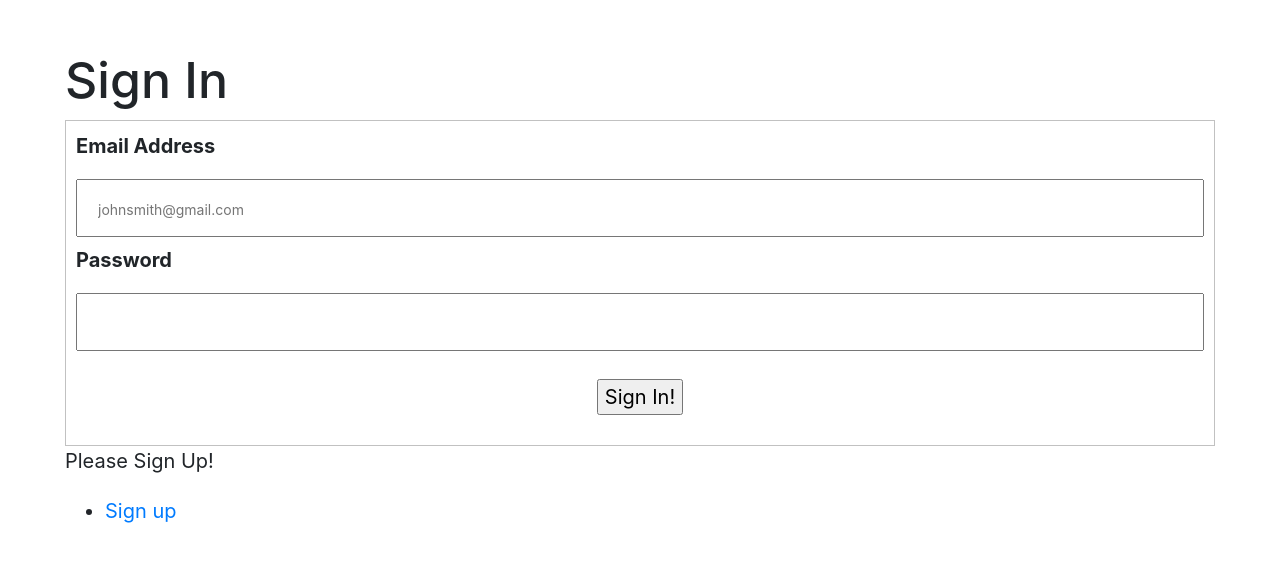
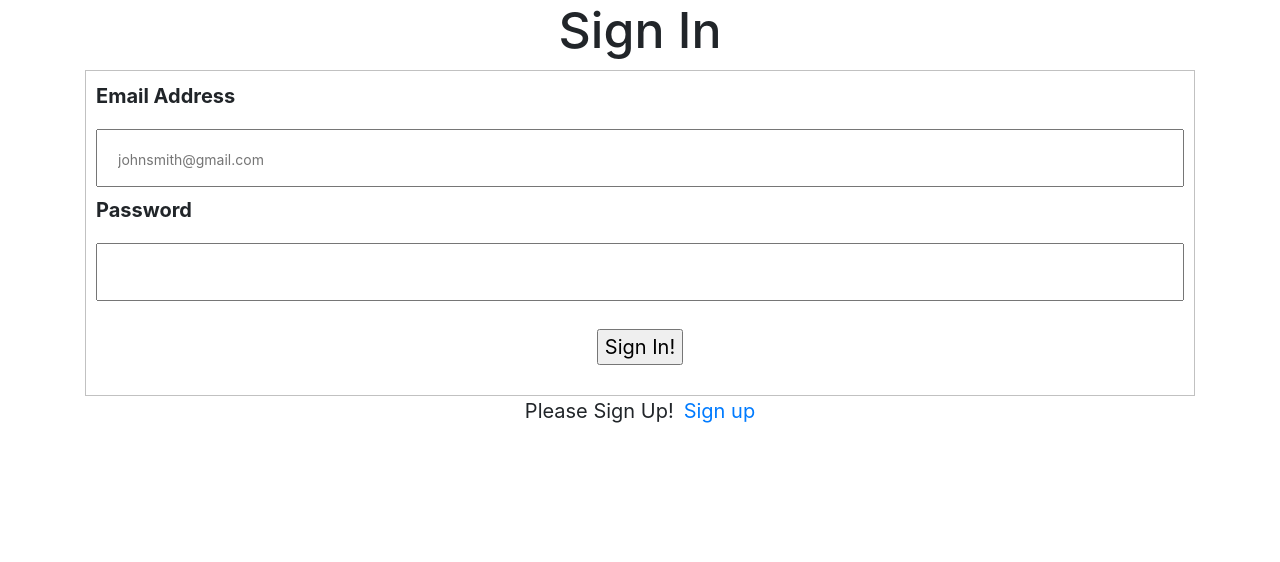
Before and after one commit to luztherose/techChallengePractice, a React (Create React App) app in the folder practice-app/: page /techChallengePractice/logout in a window 1280 px wide. Both pictures are taken after a click on the button "Sing out". Shown: the top 562 px of the page. Built offline with nearby package versions, Linux system fonts and the light colour scheme.

Commit message:
create layout with Boostrap

```diff
--- a/practice-app/src/components/LogIn.js
+++ b/practice-app/src/components/LogIn.js
@@ -48,20 +48,26 @@ class Longin extends Component {
         // }
         // }
         return (
-            <div className="formContainer">
+            <div>
+                <div className="container">
+                    <div className="row justify-content-center">
                         <h1>Sign In</h1>
-                <form method="post" action="/login"  onSubmit={this.handleSubmit} >
+                    </div>
+                    <div>
+                        <form method="post" action="/login" onSubmit={this.handleSubmit} >
                             <label>Email Address </label>
                             <input type="email" name="userEmail" placeholder="johnsmith@gmail.com" onChange={this.handleChange} required ></input>
                             <label>Password </label>
-                    <input type="password" name="password" onChange={this.handleChange}  required ></input>
+                            <input type="password" name="password" onChange={this.handleChange} required ></input>
                             <input type="submit" value="Sign In!" ></input>
                         </form>
-                <div>
+                    </div>
+                    <div className="row justify-content-center">
                         <p>Please Sign Up!</p>
                         <ul>
                             <li><Link to="/signup">Sign up</Link></li>
                         </ul>
+                    </div>
                 </div>
             </div>
         );
--- a/practice-app/src/components/LogOut.js
+++ b/practice-app/src/components/LogOut.js
@@ -12,9 +12,15 @@ class LogOut extends Component {
 
     render() {
         return(
-            <div>
-                <h1>Log Out Page</h1>
-                <button onClick={this.handleLogOut}>Sing out</button>
+            <div className="container ">
+                <div>
+                    <div className="row justify-content-center ">
+                        <h1>Log Out Page</h1>
+                    </div>
+                    <div className="row justify-content-center">
+                        <button onClick={this.handleLogOut}>Sing out</button>
+                    </div>
+                </div>
             </div>
         );
     }
--- a/practice-app/src/components/SignUp.js
+++ b/practice-app/src/components/SignUp.js
@@ -1,4 +1,4 @@
-import React, {Component} from "react";
+import React, { Component } from "react";
 import axios from 'axios';
 
 
@@ -11,9 +11,9 @@ class SignUp extends Component {
     handleChange = event => {
 
         const user = this.state
-        if(event.target.name === "username"){
+        if (event.target.name === "username") {
             user.username = event.target.value
-        } else if(event.target.name === "password"){
+        } else if (event.target.name === "password") {
             user.password = event.target.value
         }
         this.setState(user);
@@ -22,7 +22,7 @@ class SignUp extends Component {
     handleSubmit = event => {
         event.preventDefault();
         const user = this.state;
-        axios.post(`http://51.38.51.187:3333/api/v1/auth/register`, user )
+        axios.post(`http://51.38.51.187:3333/api/v1/auth/register`, user)
             .then(res => {
                 // handle success
                 alert("Sign up successful!");
@@ -34,10 +34,14 @@ class SignUp extends Component {
     }
 
     render() {
-        return(
-            <div className="formContainer">
+        return (
+            <div>
+                <div className="container">
+                    <div className="row justify-content-center">
                         <h1>Sign Up</h1>
-                <form method="post" action="/register" onSubmit={ this.handleSubmit }>
+                    </div>
+                    <div>
+                        <form method="post" action="/register" onSubmit={this.handleSubmit}>
                             <div>
                                 <label>Email </label>
                                 <input type="email" name="username" onChange={this.handleChange} required ></input>
@@ -49,7 +53,9 @@ class SignUp extends Component {
                             </div>
                         </form>
                     </div>
+                </div>
+            </div>
         );
     }
 }
-export default SignUp ;
+export default SignUp;
--- a/practice-app/src/components/Users.js
+++ b/practice-app/src/components/Users.js
@@ -62,35 +62,35 @@ class Users extends Component {
 
     render() {
         return (
-            <div>
+            <div >
                 <div className="linkToLogout">
                     <ul>
                         <li><Link to="/logout">Log out</Link></li>
                     </ul>
                 </div>
                 <div class="container">
-                    <div class="row">
-                        <h1 className="centerElements">List of Users</h1>
+                    <div class="row justify-content-center">
+                        <h1>List of Users</h1>
                     </div>
                     <div class="row">
-                        <div class="col-sm alignLeft ">
+                        <div class="col-sm">
                             <h2>Ids</h2>
                         </div>
-                        <div class="col-sm alignLeft">
+                        <div class="col-sm">
                             <h2 className="marginLeft">Emails</h2>
                         </div>
                     </div>
                 </div>
                 {this.state.users.map(item => {
                     return (
-                        <div className="row" key={item._id}>
-                            <div class="col-sm">
+                        <div className="row centerContent" key={item._id}>
+                            <div class="col-sm ">
                                 <p>{item._id}</p>
                             </div>
-                            <div class="col-sm">
+                            <div class="col-sm ">
                                 <p>{item.username}</p>
                             </div>
-                            <div class="col-sm">
+                            <div class="col-sm ">
                                 <button onClick={() => this.handleConfirmDelete(item._id)
                                 }>X</button>
                             </div>
--- a/practice-app/src/styles/_main.scss
+++ b/practice-app/src/styles/_main.scss
@@ -1,13 +1,9 @@
 html {
     font-size: 125%;
 }
-
 body {
     background: $bodyColor;
     color: $primaryColor;
-}
-.formContainer {
-    padding: 50px;
 }
 form {
     margin: 0 auto;
@@ -32,7 +28,6 @@ input[type=email], input[type=password] {
 ::placeholder {
     font-size: 14px;
 }
-
 .userContainer {
     display: flex;
     justify-content: space-around;
@@ -46,19 +41,15 @@ input[type=email], input[type=password] {
     text-align: end;
     padding: 10px;
 }
-.centerElements {
-    margin: 0 auto;
-}
-.alignLeft {
-    text-align: left;
+ul {
+    padding-left: 10px;
+    li {
+        list-style: none;
+    }
 }
 .marginLeft {
     margin-left:-1.7em ;
 }
-/////////////////////////////////////////////////////////////////////
-// Boostrap Classes
-/////////////////////////////////////////////////////////////////////
-.row {
+.centerContent {
     text-align: center;
-    padding-bottom: 0.5em;
 }
```
Lines whose indentation alone changed are shown as unchanged.
